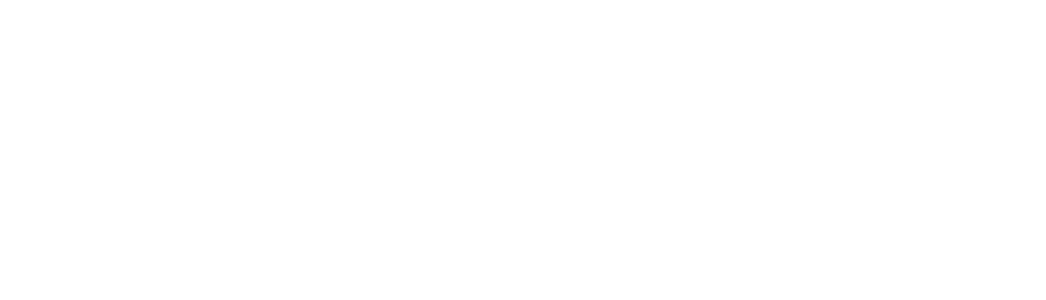
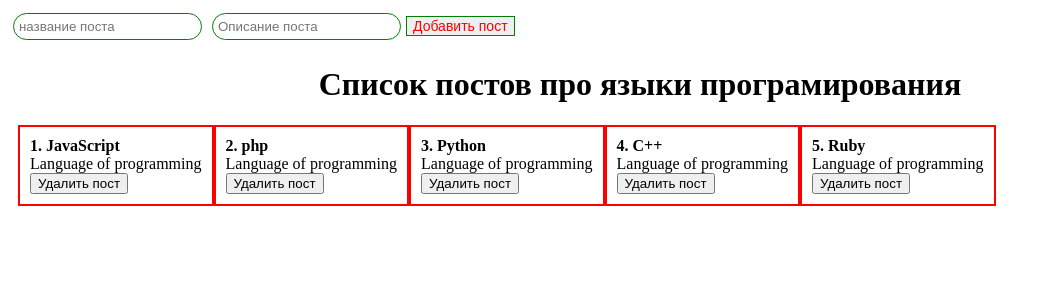
Before and after one commit to Ferents29/04-project, a React (Create React App) app: page / in a window 1280 px wide. Shown: the top 300 px of the page, without its empty margins (0-1046 px from the left). Built offline with nearby package versions, Linux system fonts and the light colour scheme.

Commit message:
useState_2

```diff
--- a/src/App.js
+++ b/src/App.js
@@ -1,6 +1,7 @@
 import React, {useState} from 'react';
-import styles from './styles/app.module.css';
-import PostItem from "./component/PostItem";
+import PostsList from "./component/PostsList";
+import MyButton from "./component/UI/Button/MyButton";
+import MyInput from "./component/UI/Input/MyInput";
 
 function App() {
     let [posts, setPosts] = useState([
@@ -11,11 +12,15 @@ function App() {
         {id:5,title:'Ruby',body:'Language of programming'},
     ]);
   return (
-    <div className={styles.App}>
-        {posts.map((post) => {
-            <PostItem post={post} />
-        })}
-    </div>
+      <>
+          <form>
+              <MyInput type={'text'} placeholder={'название поста'}/>
+              <MyInput type={'text'} placeholder={'Описание поста'}/>
+              <MyButton>Добавить пост</MyButton>
+          </form>
+        <PostsList posts={posts}
+                   title={'Список постов про языки програмирования'}/>
+      </>
   );
 }
 
--- a/src/component/PostItem.jsx
+++ b/src/component/PostItem.jsx
@@ -13,6 +13,6 @@ const PostItem = (props) => {
             </div>
         </div>
     );
-};
+}
 
 export default PostItem;
--- /dev/null
+++ b/src/component/PostsList.jsx
@@ -0,0 +1,18 @@
+import React from 'react';
+import styles from "../styles/app.module.css";
+import PostItem from "./PostItem";
+
+const PostsList = ({posts, title}) => {
+    return (
+        <div>
+            <h1 style={{textAlign:'center'}}>{title}</h1>
+            <div className={styles.App}>
+                {posts.map((post) => {
+                    return <PostItem post={post} />
+                })}
+            </div>
+        </div>
+    );
+};
+
+export default PostsList;
--- /dev/null
+++ b/src/component/UI/Button/MyButton.jsx
@@ -0,0 +1,12 @@
+import React from 'react';
+import styles from './MyButton.module.css';
+
+const MyButton = ({children, ...props}) => {
+    return (
+        <button className={styles.btn}>
+            {children}
+        </button>
+    );
+};
+
+export default MyButton;
--- /dev/null
+++ b/src/component/UI/Button/MyButton.module.css
@@ -0,0 +1,5 @@
+.btn{
+    color: red;
+    border: 1px solid green;
+    font-size: 14px;
+}
--- /dev/null
+++ b/src/component/UI/Input/MyInput.jsx
@@ -0,0 +1,11 @@
+import React from 'react';
+import styles from './MyInput.module.css';
+
+const MyInput = (props) => {
+    debugger
+    return (
+        <input {...props} className={styles.MyInput}/>
+    );
+};
+
+export default MyInput;
--- /dev/null
+++ b/src/component/UI/Input/MyInput.module.css
@@ -0,0 +1,6 @@
+.MyInput{
+    padding:5px;
+    margin:5px;
+    border:1px solid green;
+    border-radius: 15px;
+}
```
